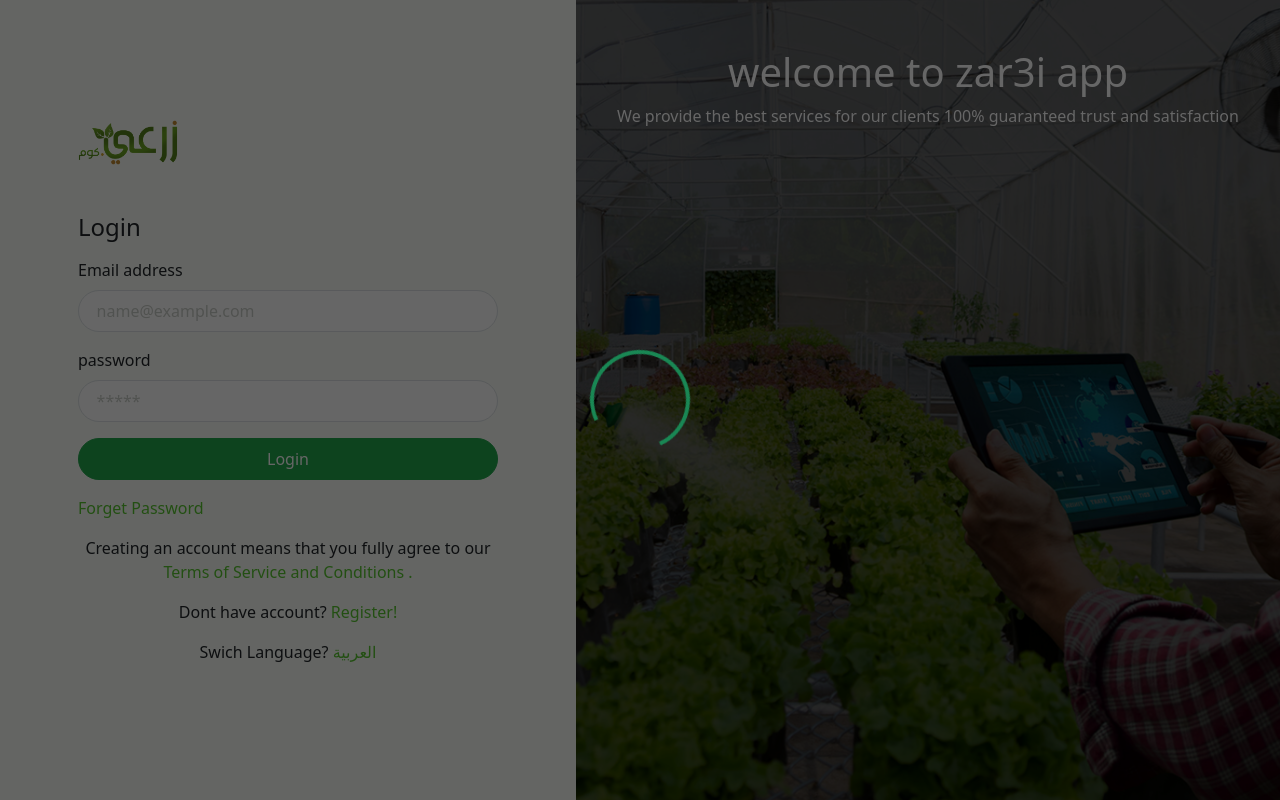
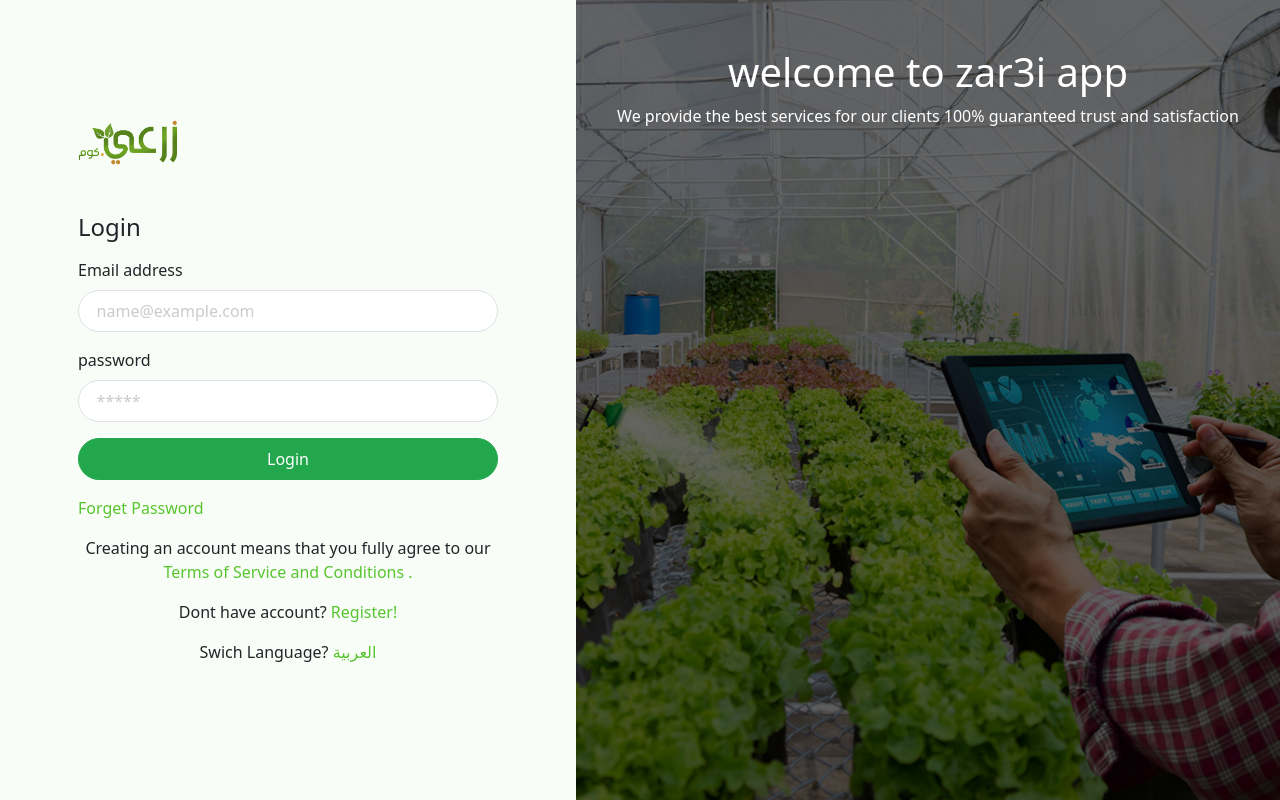
Before and after one commit to RamyAlbanna/zr3i, a React (Create React App) app: page /login in a window 1280 px wide. Built offline with nearby package versions, Linux system fonts and the light colour scheme.

Commit message:
adding loading feature

```diff
--- a/src/core/interceptor.ts
+++ b/src/core/interceptor.ts
@@ -9,6 +9,7 @@ const axiosHttp = axios.create({
 
 axiosHttp.interceptors.request.use(
   (request: any) => {
+    IS_LOADING$.next(true);
     const token = "token";
     return {
       ...request,
@@ -25,6 +26,7 @@ axiosHttp.interceptors.request.use(
 
 axiosHttp.interceptors.response.use(
   (response) => {
+    IS_LOADING$.next(false);
     return response;
   },
   (error) => {
--- a/src/layouts/public-layout/pages/login.tsx
+++ b/src/layouts/public-layout/pages/login.tsx
@@ -4,6 +4,7 @@ import logo from "../../../assets/images/logo.png";
 import { Link } from "react-router-dom";
 import { Formik, useFormik } from "formik";
 import * as Yup from "yup";
+import axiosHttp from "../../../core/interceptor";
 
 export default function Login() {
   const formik = useFormik({
@@ -18,7 +19,7 @@ export default function Login() {
         .min(6, "minimum is 6 characters!"),
     }),
     onSubmit: (values) => {
-      console.log(values);
+      axiosHttp.get("https://fakestoreapi.com/products");
     },
   });
 
--- a/src/shared/components/spinner.tsx
+++ b/src/shared/components/spinner.tsx
@@ -19,11 +19,11 @@ export default function LoadingSpinner() {
 
   return (
     <>
-      <div className={!isLoading ? "overlay" : ""}></div>
+      <div className={isLoading ? "overlay" : ""}></div>
       <Spinner
         className="spinner"
         animation="border"
-        hidden={isLoading}
+        hidden={!isLoading}
         variant="success"
       />
     </>
```
